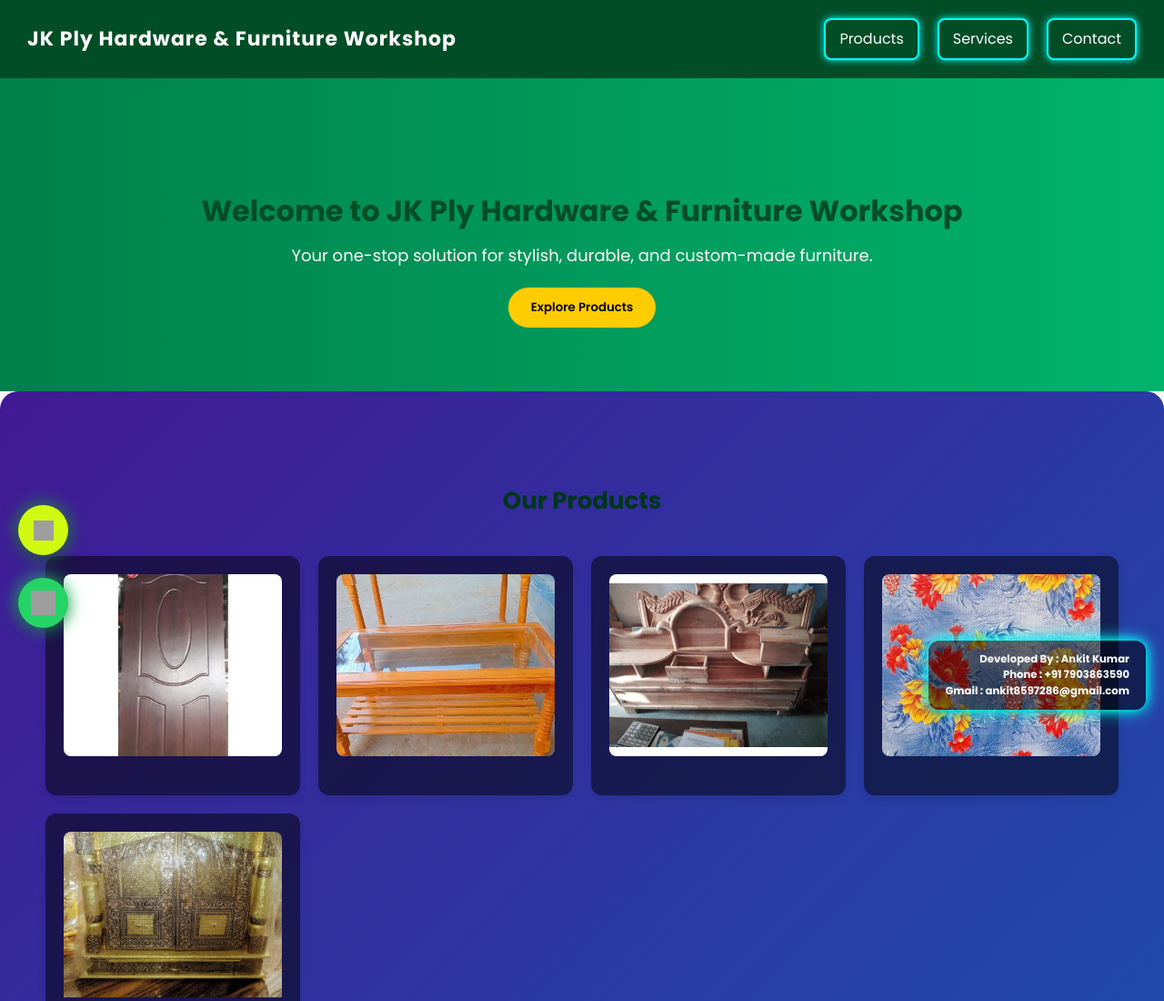
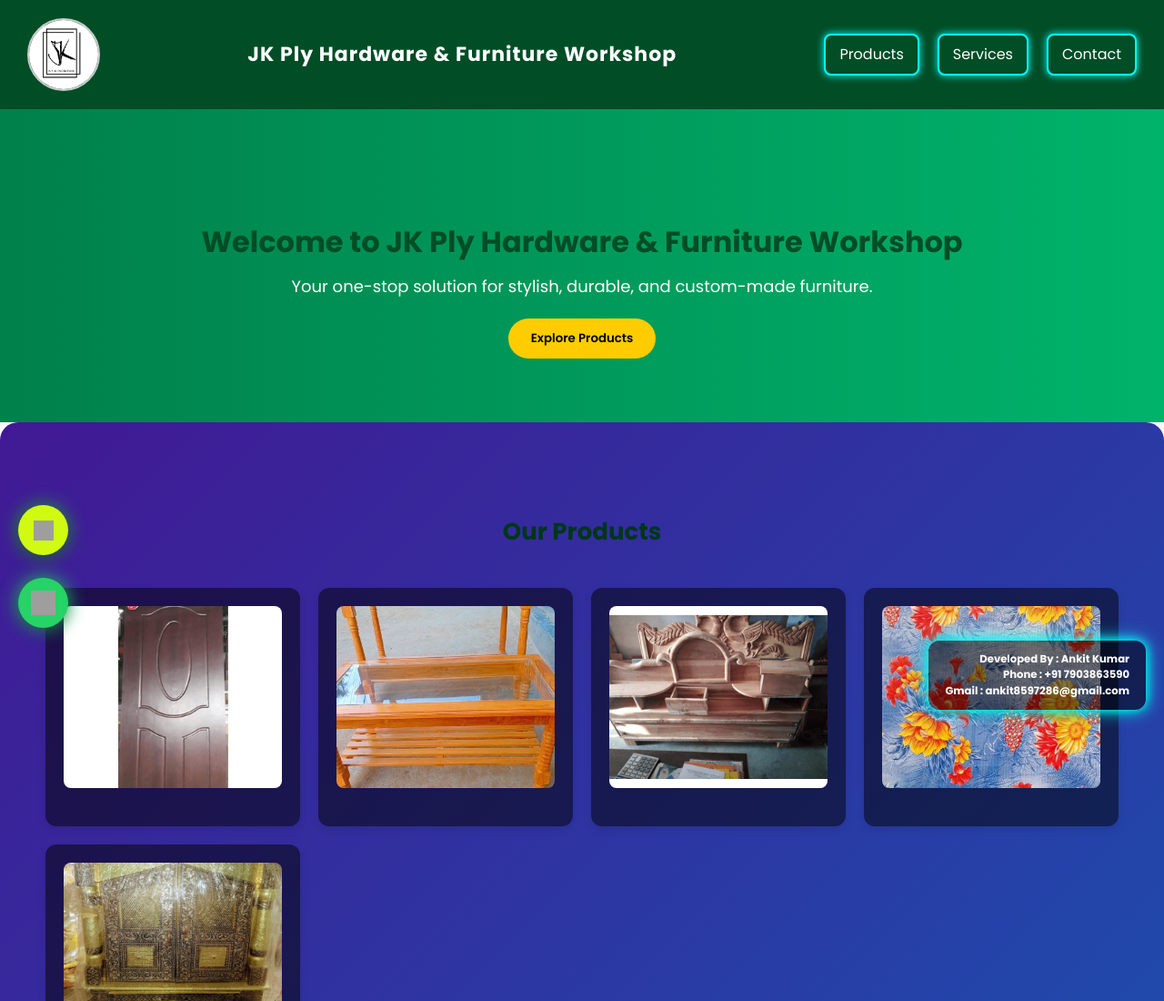
Before and after one commit to JkPlyHardware/JKPlyHardware, a plain HTML site: page index.html in a window 1280 px wide. Shown: the top 1100 px of the page at 91% size. Drawn offline with Linux system fonts and the light colour scheme; grey boxes are pictures that could not be loaded.

Commit message:
Add files via upload

```diff
--- a/index.html
+++ b/index.html
@@ -14,7 +14,7 @@
     <div id="connect">
 
     <header>
-
+        <img src="logo.jpg" alt="Company Logo" id="logo">
         <h1>JK Ply Hardware & Furniture Workshop</h1>
         <nav>
             <ul>
```
